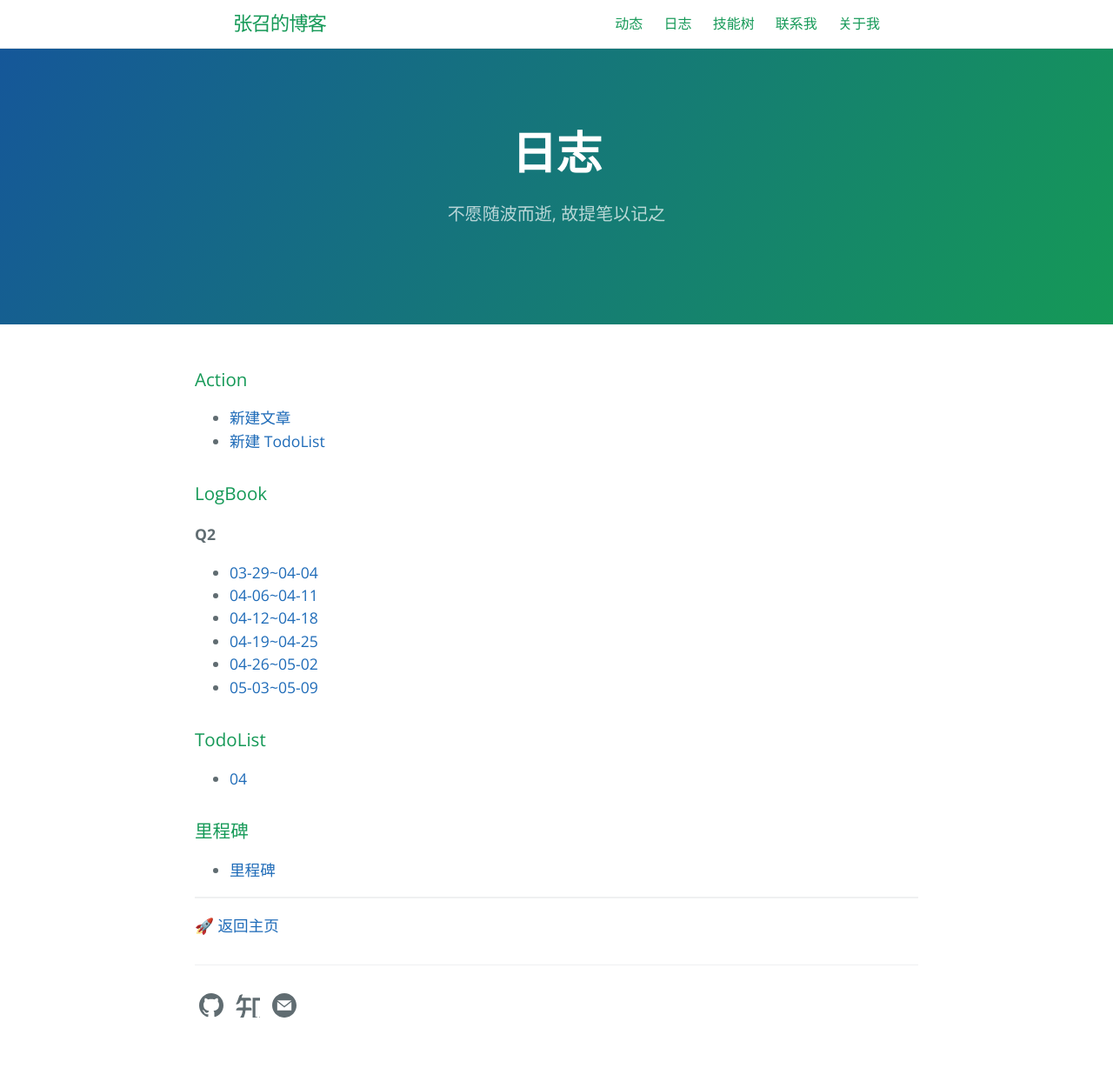
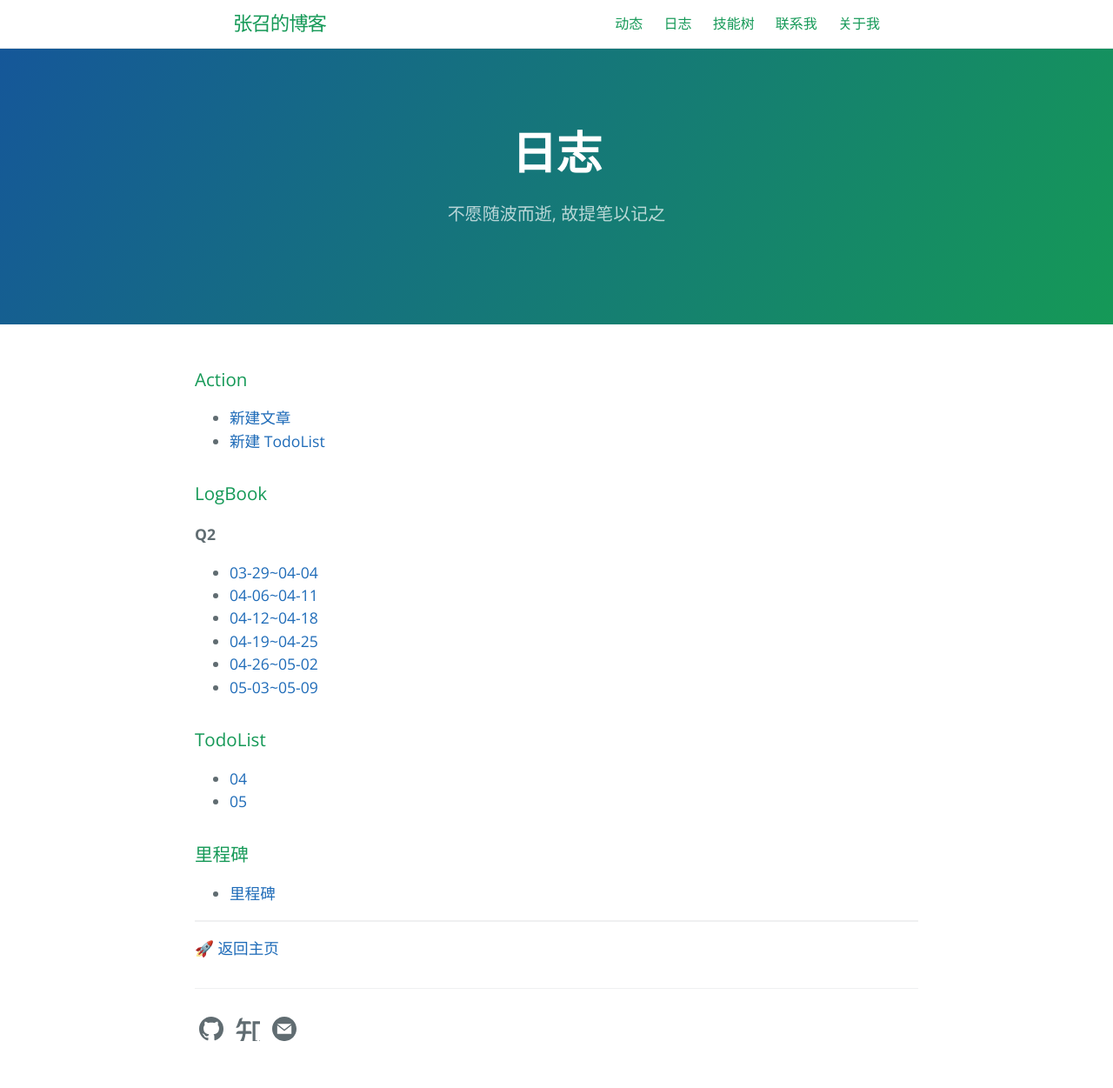
Before and after one commit to kougazhang/oom, a Jekyll site: the page built from logBook.md, in a window 1280 px wide. Shown: the whole page at 87% size. Built offline with Jekyll 4.4.1, drawn with Linux system fonts in a browser that asks for light colours; before the commit the page ends 1224 px from its top, so only the background shows below that.

Commit message:
add TodoList -5

```diff
--- a/logBook.md
+++ b/logBook.md
@@ -22,6 +22,7 @@ order: 3
 
 ### TodoList
 + [04](https://github.com/kougazhang/life_note/blob/master/2021/TodoList04.md)
++ [05](https://github.com/kougazhang/life_note/blob/master/2021/TodoList05.md)
 
 ### 里程碑
 + [里程碑](https://github.com/kougazhang/life_note/blob/master/milestone.md)
```
